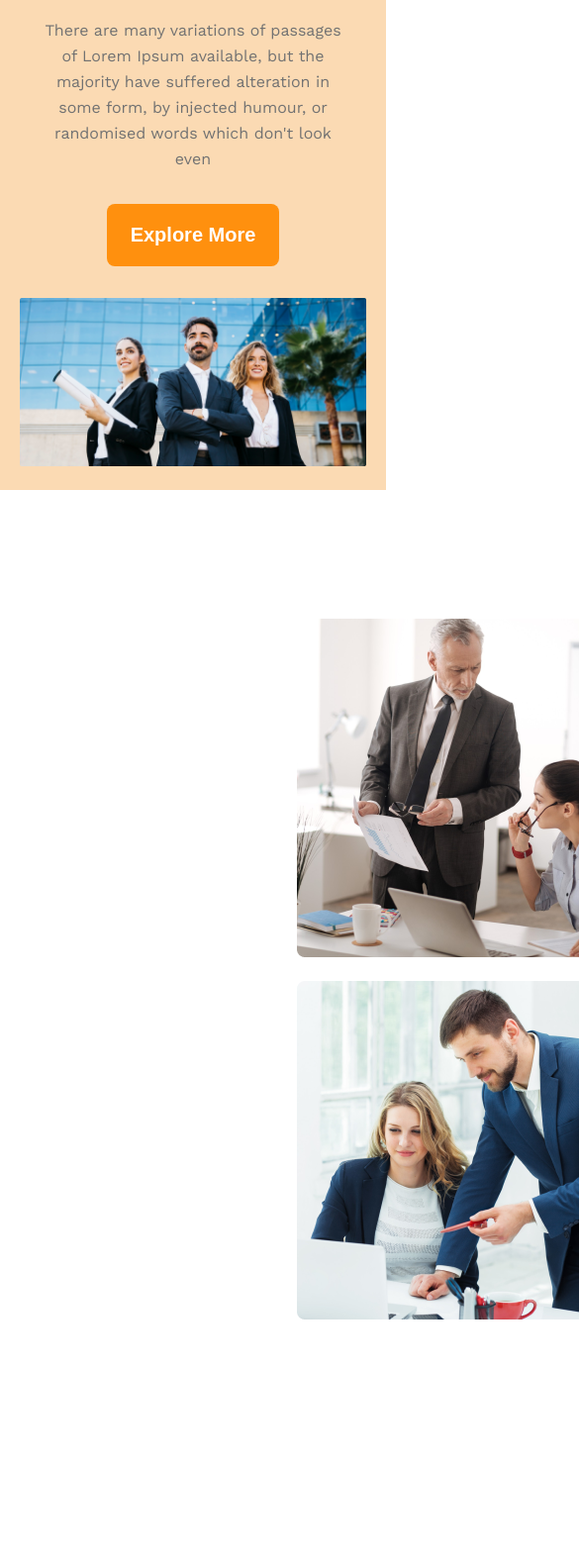
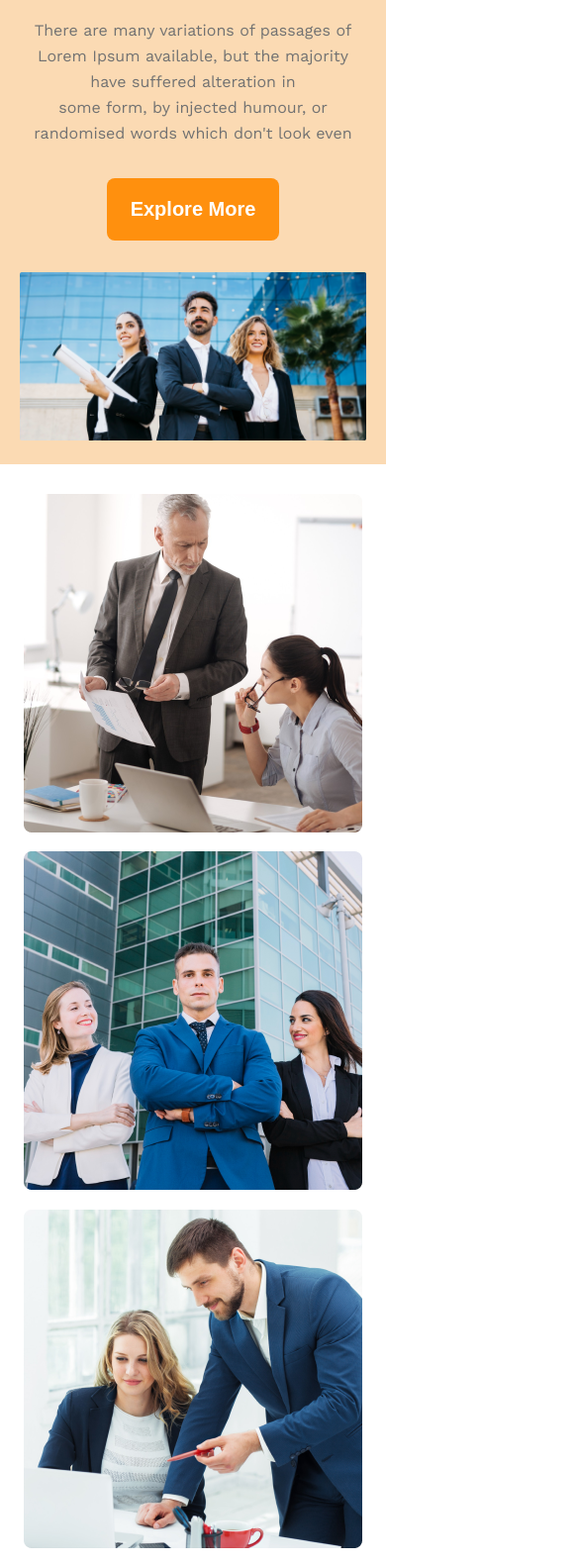
Before and after one commit to omarjafor/G3ArchitectsWebsite, a plain HTML site: page index.html in a window 390 px wide. Shown: the part 362-1942 px from the top of the page at 99% size, 585 px wide, since content can reach past the window. Before the commit the page ends 1825 px from the top, so only its background shows below. Drawn offline with nearby package versions, Linux system fonts and the light colour scheme.

Commit message:
team responsive

```diff
--- a/index.html
+++ b/index.html
@@ -26,7 +26,7 @@
         <div class="banner">
             <div class="banner-content">
                 <h1 class="banner-title">Brand New <br>Group of Architects</h1>
-                <p class="banner-description">
+                <p class="description">
                     There are many variations of passages of Lorem Ipsum available, but the majority have suffered alteration in <br>some form, by injected humour, or randomised words which don't look even
                 </p>
                 <button class="btn-primary">Explore More</button>
@@ -46,7 +46,7 @@
             </div>
             <div class="team-content">
                 <h3 class="team-title"><span>Quick list</span><span class="ofour"> of Our </span><span class="features">Features</span></h3>
-                <p class="team-description">
+                <p class="team-description description">
                     There are many variations of passages of Lorem Ipsum available, but the majority have suffered alteration in some form, by injected humour, or randomised words which don't look even
                 </p>
                 <button class="btn-primary">Explore More</button>
--- a/style.css
+++ b/style.css
@@ -47,7 +47,7 @@ nav li a{
     padding: 20px;
     margin-top: 30px;
 }
-.banner-description{
+.description{
     color: #727272;
     font-size: 16px;
     line-height: 26px;
@@ -92,8 +92,12 @@ nav li a{
     color: #FF900E;
     font-weight: 700;
 }
+.team-description{
+    margin-top: 24px;
+}
 /* Responsive Website Design  */
 @media screen and (max-width: 576px) {
+    /* Header Navbar Banner Section  */
     header{
         padding: 20px;
     }
@@ -106,14 +110,21 @@ nav li a{
     nav li{
         font-size: 1.2rem;
     }
-    .banner-content{
-        max-width: 90%;
-    }
     .banner-title{
         font-size: 3rem;
     }
+    /* Teams Section  */
+    .team-container{
+        margin: 30px 30px;
+        flex-direction: column;
+    }
+    .team-images{
+        grid-template-columns: 1fr;
+        gap: 1.2rem;
+    }
 }
 @media screen and (min-width: 577px) and (max-width: 960px) {
+    /* Header Navbar Banner Section  */
     header{
         padding: 50px;
     }
@@ -132,4 +143,10 @@ nav li a{
     .banner-title{
         font-size: 3rem;
     }
+    /* Teams Section  */
+    .team-container{
+        width: auto;
+        margin: 30px 30px;
+        flex-direction: column;
+    }
 }
```
